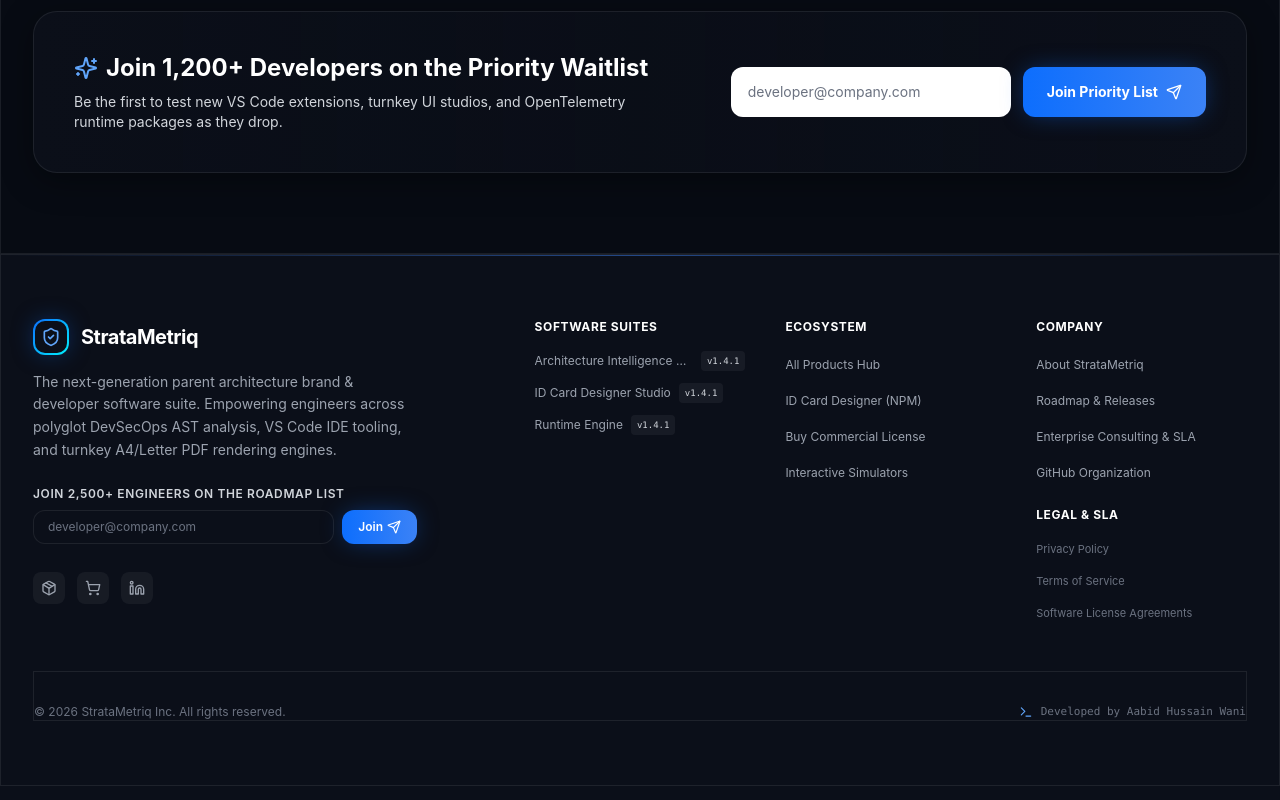
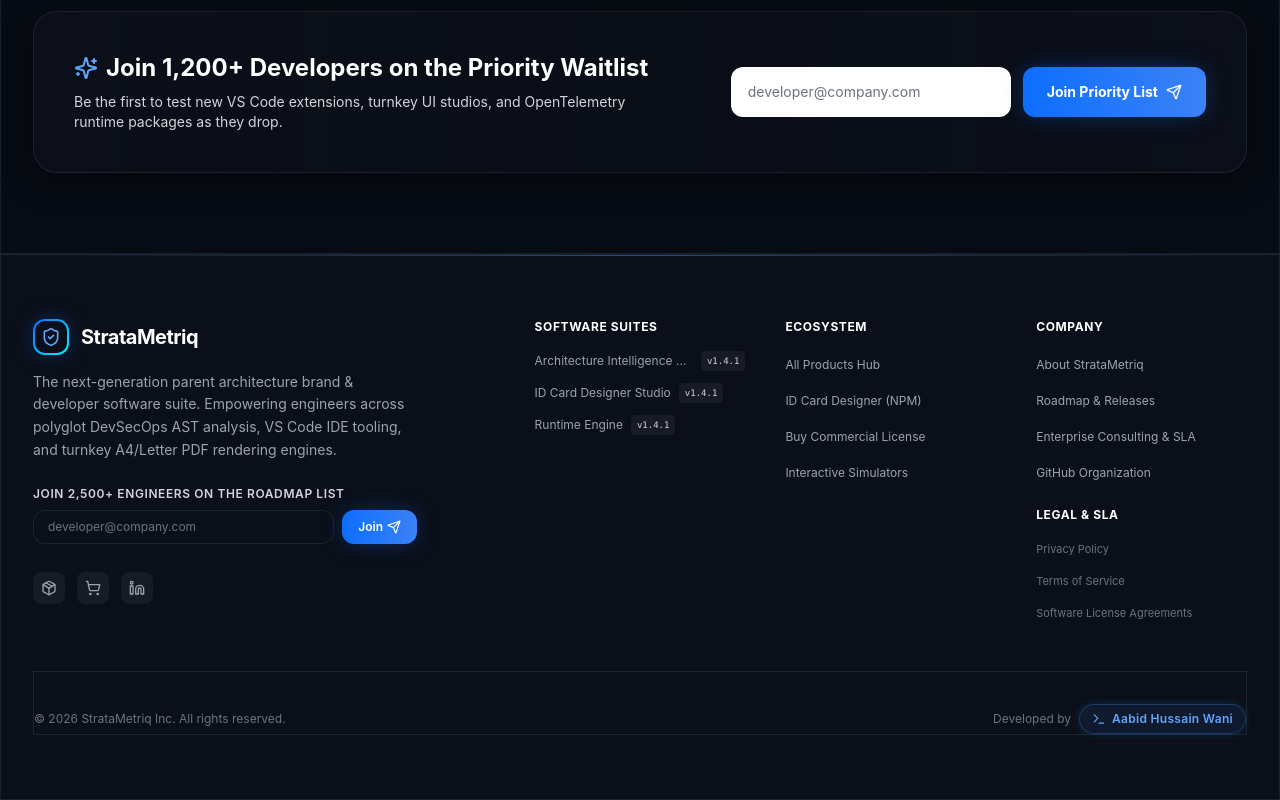
Before and after one commit to aabid-wani/stratametriq-website, a Next.js app: page / in a window 1280 px wide. Shown: the part 3370-4170 px from the top of the page. Built offline with nearby package versions, Linux system fonts and the light colour scheme.

Commit message:
Enhance developer credit to interactive highlighted badge

```diff
--- a/src/components/global/BrandFooter.tsx
+++ b/src/components/global/BrandFooter.tsx
@@ -165,9 +165,17 @@ export default function BrandFooter() {
         {/* Bottom Bar */}
         <div className="mt-12 pt-8 border-t border-glass flex flex-col sm:flex-row items-center justify-between text-xs text-gray-500">
           <p>© {new Date().getFullYear()} StrataMetriq Inc. All rights reserved.</p>
-          <div className="flex items-center space-x-2 mt-4 sm:mt-0 font-mono text-[11px]">
-            <Terminal className="w-3.5 h-3.5 text-electric-400" />
-            <span>Developed by Aabid Hussain Wani</span>
+          <div className="flex items-center space-x-2 mt-4 sm:mt-0">
+            <span className="text-gray-500">Developed by</span>
+            <a
+              href="https://www.linkedin.com/in/aabid-hussain-56b1b2191/"
+              target="_blank"
+              rel="noreferrer"
+              className="group flex items-center space-x-1.5 px-3 py-1.5 rounded-full bg-electric-500/10 border border-electric-500/30 text-electric-400 hover:bg-electric-500/20 hover:border-electric-400 transition-all shadow-[0_0_10px_rgba(14,165,233,0.2)] hover:shadow-[0_0_15px_rgba(14,165,233,0.4)]"
+            >
+              <Terminal className="w-3.5 h-3.5 group-hover:text-white transition-colors" />
+              <span className="font-semibold tracking-wide group-hover:text-white transition-colors">Aabid Hussain Wani</span>
+            </a>
           </div>
         </div>
       </div>
```
